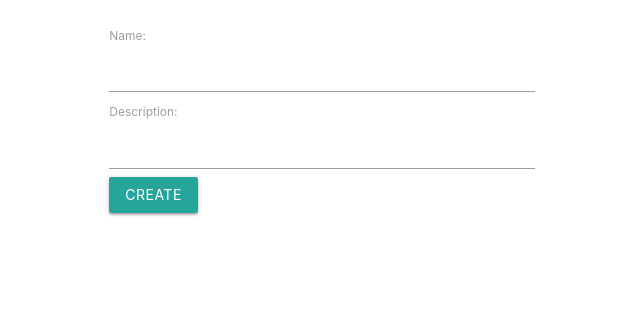
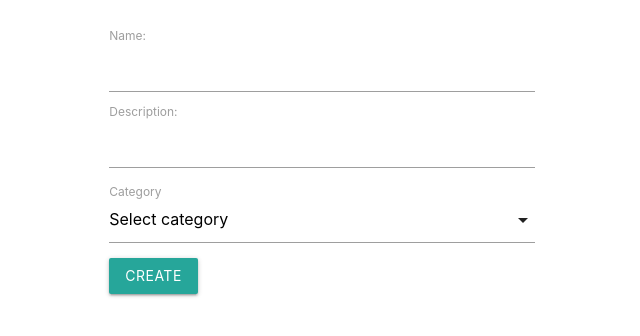
Before and after one commit to kregarm/udacit-catalog-project, a Flask app: page /1/items/new/ in a window 1280 px wide. Shown: the part 182-518 px from the top of the page, without its empty margins (318-958 px from the left). Run offline with Flask 2, Linux system fonts and the light colour scheme.

Commit message:
added category selection to new and edit item

```diff
--- a/app.py
+++ b/app.py
@@ -75,25 +75,31 @@ def showItem(category_id, item_id):
 
 @app.route('/<int:category_id>/items/new/', methods=['GET', 'POST'])
 def newItem(category_id):
+    categories = session.query(Categories).order_by(asc(Categories.name))
     if request.method == 'POST':
-        newItem = Item(name = request.form['name'], description = request.form['description'], categories_id = category_id)
+        newItem = Item(name = request.form['name'], description = request.form['description'], categories_id = request.form['category_id'])
         session.add(newItem)
         session.commit()
         return redirect(url_for('showItems',category_id = category_id))
     if request.method == 'GET':
-        return render_template('new-item.html')
+        return render_template('new-item.html', categories = categories)
 
 @app.route('/<int:category_id>/items/<int:item_id>/edit/', methods=['GET', 'POST'])
 def editItem(category_id, item_id):
     category = session.query(Categories).filter_by(id = category_id).one()
+    categories = session.query(Categories).order_by(asc(Categories.name))
     item = session.query(Item).filter_by(id = item_id).one()
     if request.method == 'GET':
-        return render_template('edit-item.html', item = item, category = category)
+        return render_template('edit-item.html', item = item, category = category, categories = categories)
     if request.method == 'POST':
         if request.form['name']:
             item.name = request.form['name']
         if request.form['description']:
             item.description = request.form['description']
+        if request.form['category_id']:
+            item.categories_id = request.form['category_id']
+            #Reassigned category_id to properly redirect a user if there was a category change
+            category_id = request.form['category_id']
         session.add(item)
         session.commit()
         return redirect(url_for('showItem', category_id = category_id, item_id = item_id))
--- a/templates/main.html
+++ b/templates/main.html
@@ -5,7 +5,12 @@
         <link rel="stylesheet" href="https://cdnjs.cloudflare.com/ajax/libs/materialize/1.0.0-beta/css/materialize.min.css">
 
         <!-- Compiled and minified JavaScript -->
-        <script src="https://cdnjs.cloudflare.com/ajax/libs/materialize/1.0.0-beta/js/materialize.min.js"></script>
+		<script src="https://cdnjs.cloudflare.com/ajax/libs/materialize/1.0.0-beta/js/materialize.min.js"></script>
+
+		<script
+			  src="https://code.jquery.com/jquery-3.3.1.min.js"
+			  integrity="sha256-FgpCb/KJQlLNfOu91ta32o/NMZxltwRo8QtmkMRdAu8="
+			  crossorigin="anonymous"></script>
 
 		<!--<link rel=stylesheet type=text/css href="{{ url_for('static', filename='styles.css') }}"> -->
 	</head>
--- a/templates/new-item.html
+++ b/templates/new-item.html
@@ -6,14 +6,27 @@
     <div class="col s6 offset-s3">
         <h1>Add a new item</h1>
         <form action="#" method = "post">
-            <div class="form-group">
-            <label for="name">Name:</label>
-            <input type ="text" class="form-control" maxlength="100" name="name">
-            <label for="name">Description:</label>
-            <input type ="text" class="form-control" maxlength="100" name="description">
-            <button type="submit" class="btn btn-default" id="submit" type="submit">Create</button>
+            <div>
+                <label for="name">Name:</label>
+                <input type ="text" maxlength="100" name="name">
+                <label for="name">Description:</label>
+                <textarea class="materialize-textarea" name="description"></textarea>
+                <div class="input-field">
+                    <select name="category_id">
+                        <option value="" disabled selected>Select category</option>
+                        {% for cat in categories %}
+                        <option value="{{cat.id}}">{{cat.name}}</option>
+                        {% endfor %}
+                    </select>
+                    <label>Category</label>
+                </div>
+                <button type="submit" class="btn btn-default" id="submit" type="submit">Create</button>
             </div>
         </form>
     </div>
 </div>
+
+<script>
+M.AutoInit();
+</script>
 {% endblock %}
```
Also changed, not shown: templates/edit-item.html (+20 -6 lines), catalog.db.
